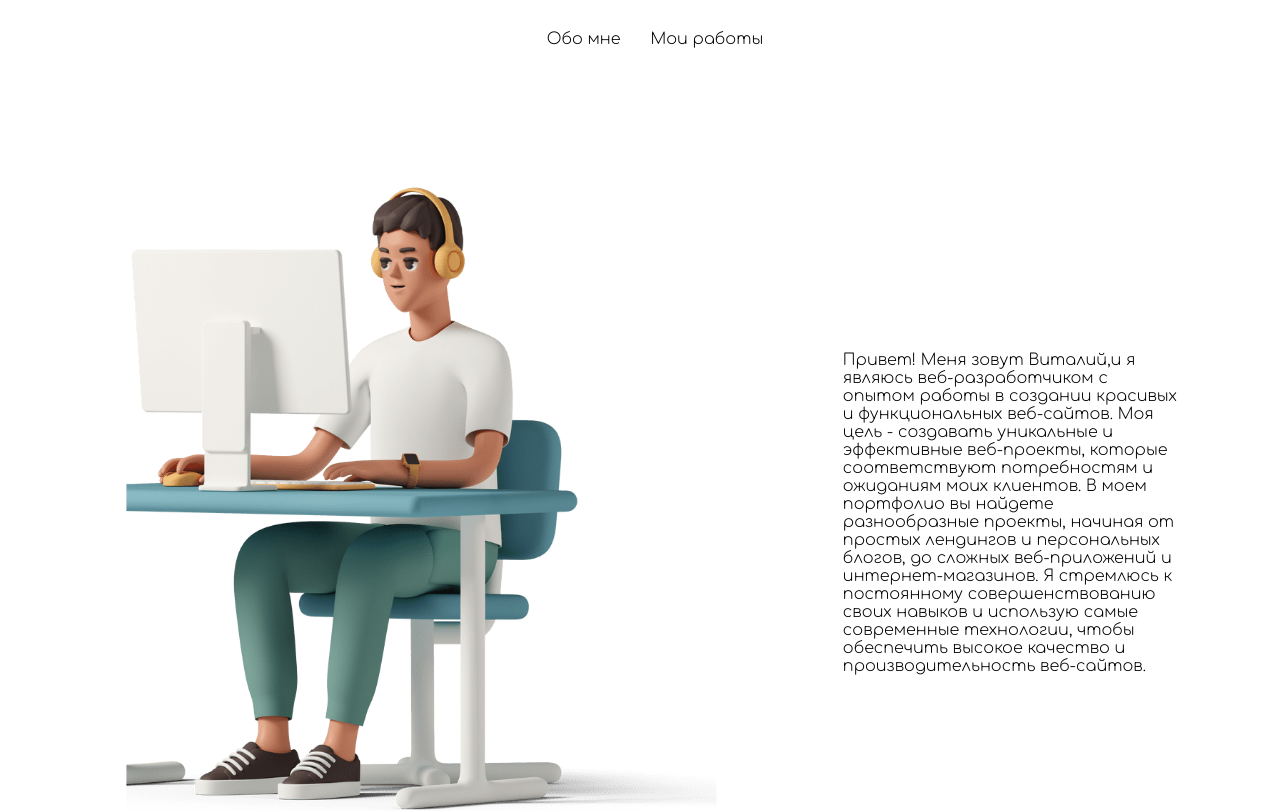
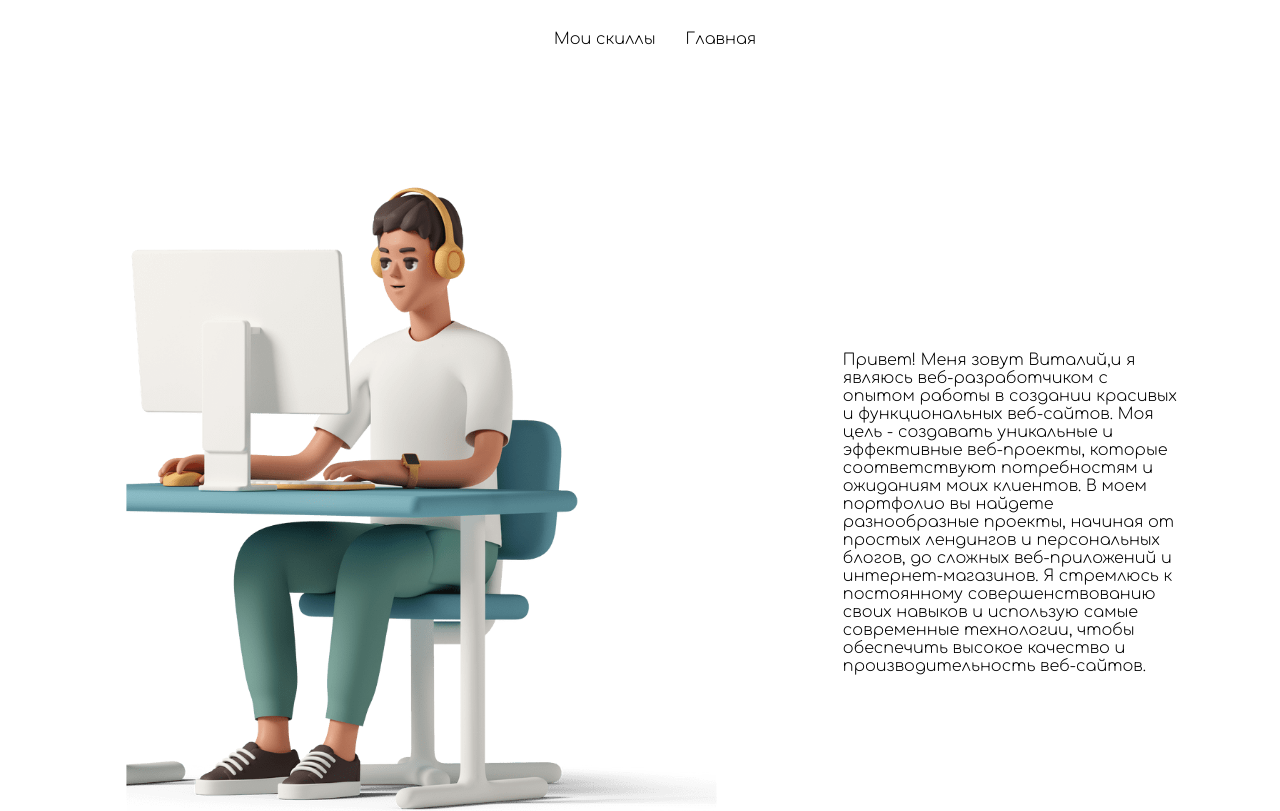
Before and after one commit to VitalyChubatov/porfolio, a React (Create React App) app: page / in a window 1280 px wide. Shown: the top 811 px of the page. Built offline with nearby package versions, Linux system fonts and the light colour scheme.

Commit message:
изменил навигацию

```diff
--- a/src/components/Header.jsx
+++ b/src/components/Header.jsx
@@ -6,8 +6,8 @@ export const Header = () => {
   return (
 		<nav>
 			<ul className='header-container'>
-				<Link to='/about'>Обо мне</Link>
-				<Link to='/'>Мои работы</Link>
+				<Link to='/about'>Мои скиллы</Link>
+				<Link to='/'>Главная</Link>
 
 			</ul>
 		</nav>
```
